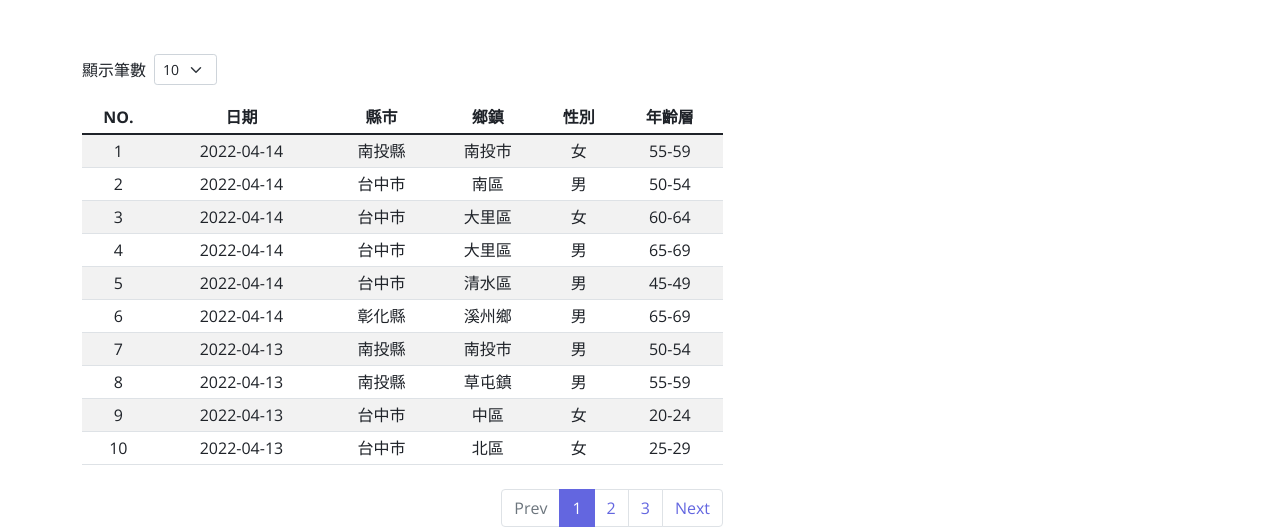
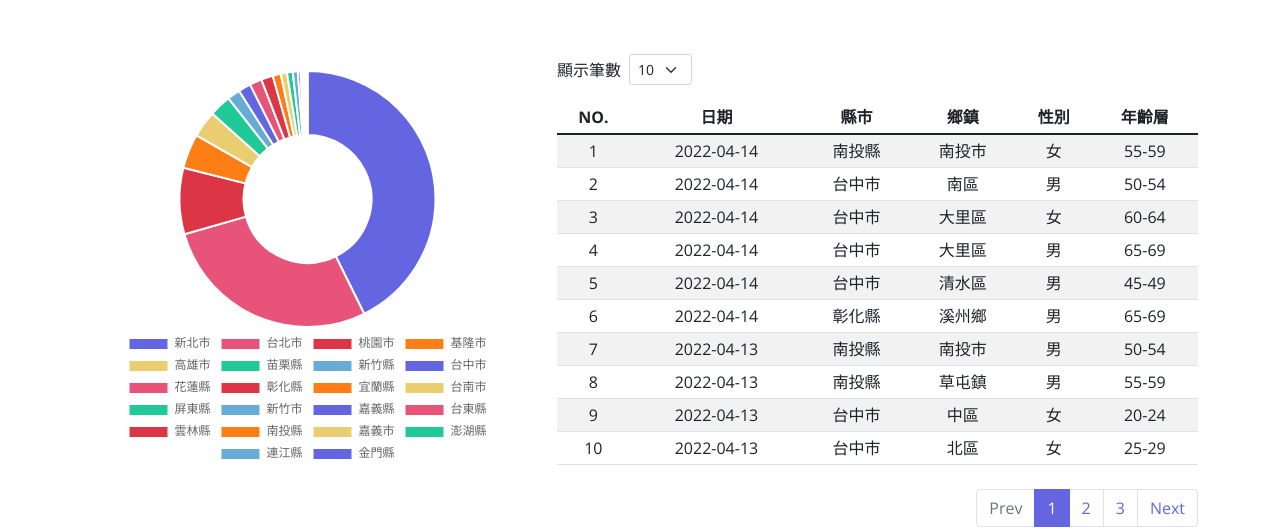
Before and after one commit to lijean/covid19_exercise, a Vue app: page /#/city in a window 1280 px wide. Shown: the part 413-942 px from the top of the page. Built offline with nearby package versions, Linux system fonts and the light colour scheme.

Commit message:
新增縣市鄉鎮環圈圖

```diff
--- /dev/null
+++ b/src/components/DoughnutChart.vue
@@ -0,0 +1,57 @@
+<script>
+import { defineComponent, h } from 'vue'
+import { Doughnut } from 'vue-chartjs'
+import {
+  Chart as ChartJS,
+  Title,
+  Tooltip,
+  Legend,
+  ArcElement,
+  CategoryScale
+} from 'chart.js'
+
+ChartJS.register(Title, Tooltip, Legend, ArcElement, CategoryScale)
+
+export default defineComponent({
+  name: 'DoughnutChart',
+  components: { Doughnut },
+  props: {
+    chartData: {
+      type: Object
+    },
+    chartTitle: {
+      type: String
+    },
+    chartTitleIsShow: {
+      type: Boolean,
+      default: false
+    },
+    height: {
+      type: Number,
+      default: 400
+    }
+  },
+  setup (props) {
+    const chartOptions = {
+      responsive: true,
+      maintainAspectRatio: false,
+      plugins: {
+        legend: {
+          position: 'bottom'
+        },
+        title: {
+          display: props.chartTitleIsShow,
+          text: props.chartTitle
+        }
+      }
+    }
+
+    return () =>
+      h(Doughnut, {
+        chartData: props.chartData,
+        chartOptions,
+        height: props.height
+      })
+  }
+})
+</script>
--- a/src/views/CityView.vue
+++ b/src/views/CityView.vue
@@ -7,6 +7,10 @@
                     :itemIndex="cityCurrentIndex"
                     @filter="changeIndexHandler"/>
       <div class="row align-items-start py-5">
+        <div class="col-xl-5 col-12 mb-4 mt-3">
+          <DoughnutChart :chartData="chartData" />
+        </div>
+
         <div class="col-xl-7 col-12">
 
           <div class="d-flex flex-wrap justify-content-end justify-content-xl-start mb-3">
@@ -61,13 +65,15 @@
 import PageTitle from '@/components/PageTitle.vue'
 import ButtonFilter from '@/components/BtnFilter.vue'
 import ButtonPagination from '@/components/BtnPagination.vue'
+import DoughnutChart from '@/components/DoughnutChart.vue'
 
 export default {
   name: 'CityView',
   components: {
     PageTitle,
     ButtonFilter,
-    ButtonPagination
+    ButtonPagination,
+    DoughnutChart
   },
   props: {
     dataList: Array,
@@ -141,6 +147,52 @@
     },
     totalPages () {
       return Math.ceil(this.localList.length / this.perPage)
+    },
+    chartData () {
+      let labels = []; let dataList = []
+      if (this.cityCurrentIndex >= this.cityPrevList.length) {
+        const obj = {
+          sort: [],
+          map: {}
+        }
+        this.dataList
+          .filter(({ city }) => city === this.cityList.sort[this.cityCurrentIndex])
+          .forEach(({ id, date, town }) => {
+            if (!obj.map[town]) {
+              obj.sort.push(town)
+              obj.map[town] = {
+                sort: [],
+                map: {}
+              }
+            }
+
+            obj.map[town].sort.push(id)
+            obj.map[town].map[id] = { date }
+          })
+
+        labels = obj.sort
+          .sort((a, b) => obj.map[b].sort.length - obj.map[a].sort.length)
+
+        dataList = labels.map((item) => obj.map[item].sort.length)
+      } else {
+        labels = this.cityList.sort
+          .filter((item, index) => index !== 0)
+          .sort((a, b) => this.cityList.map[b].sort.length - this.cityList.map[a].sort.length)
+        dataList = labels.map((item) => this.cityList.map[item].sort.length)
+      }
+
+      const colorList = ['#6366e0', '#e8537a', '#dc3545', '#fd7e14', '#ebcd71', '#20c997', '#67acd6']
+      const bgColor = labels.map((item, index) => colorList[((index + colorList.length) % colorList.length)])
+
+      return {
+        labels: labels,
+        datasets: [
+          {
+            backgroundColor: bgColor,
+            data: dataList
+          }
+        ]
+      }
     }
   },
   methods: {
```
